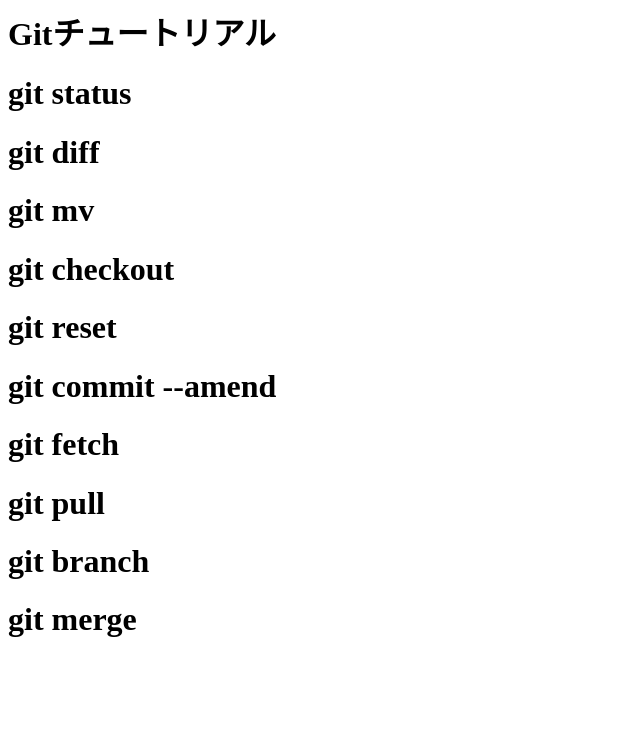
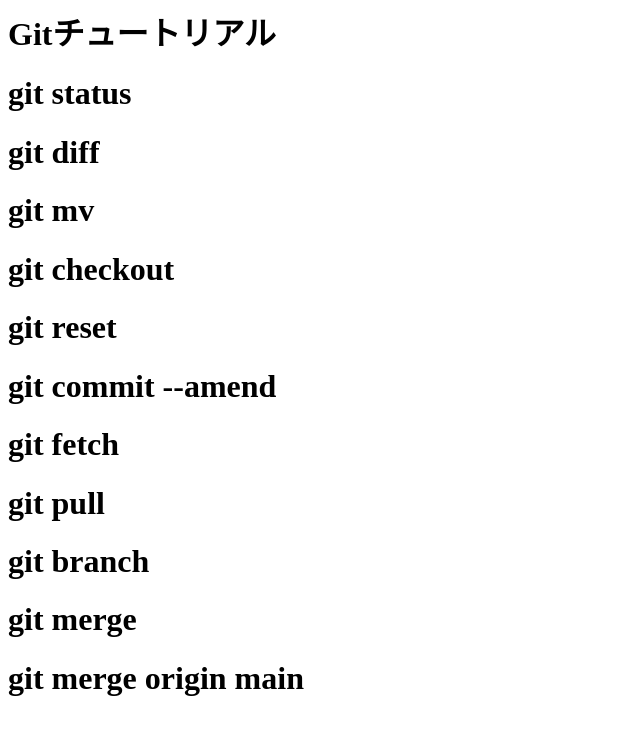
Before and after one commit to KoichiYanagisawa/apprentice, a plain HTML site: page week3-4/index.html in a window 1280 px wide. Shown: the whole page, without its empty margins (0-640 px from the left). Drawn offline with Linux system fonts and the light colour scheme.

Commit message:
Update index.html

```diff
--- a/week3-4/index.html
+++ b/week3-4/index.html
@@ -9,3 +9,4 @@
 <h1>git pull</h1>
 <h1>git branch</h1>
 <h1>git merge</h1>
+<h1>git merge origin main</h1>
```
